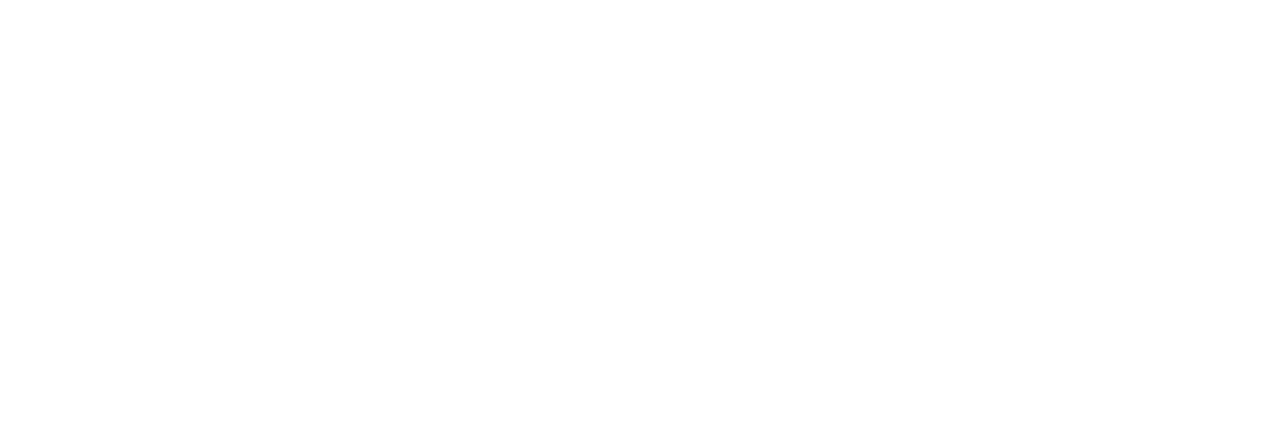
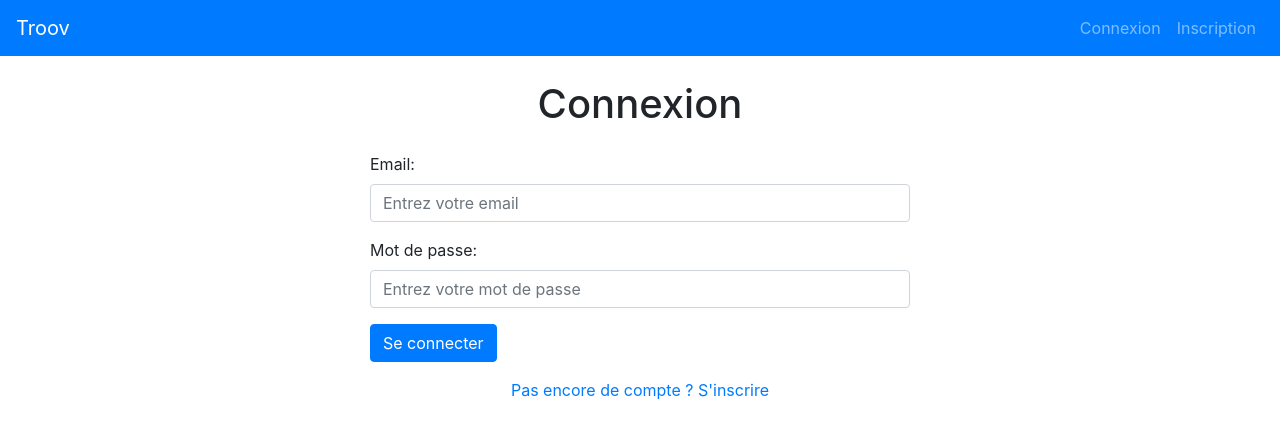
Before and after one commit to dryyss/TroovTesting, a Nuxt app in the folder frontend/: page /login in a window 1280 px wide. Before the commit this address had no page. Shown: the top 438 px of the page. Built offline with nearby package versions, Linux system fonts and the light colour scheme; no server answers.

Commit message:
feat: configuration initiale du frontend avec authentification

```diff
--- /dev/null
+++ b/frontend/components/AuthForm.vue
@@ -0,0 +1,52 @@
+<template>
+  <div class="auth-form">
+    <b-form @submit.prevent="onSubmit">
+      <b-form-group label="Email:" label-for="email">
+        <b-form-input
+          id="email"
+          v-model="form.email"
+          type="email"
+          required
+          placeholder="Entrez votre email"
+        />
+      </b-form-group>
+
+      <b-form-group label="Mot de passe:" label-for="password">
+        <b-form-input
+          id="password"
+          v-model="form.password"
+          type="password"
+          required
+          placeholder="Entrez votre mot de passe"
+        />
+      </b-form-group>
+
+      <b-button type="submit" variant="primary">{{ submitText }}</b-button>
+    </b-form>
+  </div>
+</template>
+
+<script>
+export default {
+  name: 'AuthForm',
+  props: {
+    submitText: {
+      type: String,
+      default: 'Connexion',
+    },
+  },
+  data() {
+    return {
+      form: {
+        email: '',
+        password: '',
+      },
+    }
+  },
+  methods: {
+    onSubmit() {
+      this.$emit('submit', this.form)
+    },
+  },
+}
+</script>
--- /dev/null
+++ b/frontend/layouts/default.vue
@@ -0,0 +1,35 @@
+<template>
+  <div>
+    <b-navbar toggleable="lg" type="dark" variant="primary">
+      <b-navbar-brand to="/">Troov</b-navbar-brand>
+      <b-navbar-toggle target="nav-collapse" />
+      <b-collapse id="nav-collapse" is-nav>
+        <b-navbar-nav class="ml-auto">
+          <template v-if="$auth.loggedIn">
+            <b-nav-item to="/objects">Mes objets</b-nav-item>
+            <b-nav-item @click="logout">Déconnexion</b-nav-item>
+          </template>
+          <template v-else>
+            <b-nav-item to="/login">Connexion</b-nav-item>
+            <b-nav-item to="/register">Inscription</b-nav-item>
+          </template>
+        </b-navbar-nav>
+      </b-collapse>
+    </b-navbar>
+    <main class="py-4">
+      <Nuxt />
+    </main>
+  </div>
+</template>
+
+<script>
+export default {
+  name: 'DefaultLayout',
+  methods: {
+    async logout() {
+      await this.$auth.logout()
+      this.$router.push('/login')
+    },
+  },
+}
+</script>
--- a/frontend/nuxt.config.js
+++ b/frontend/nuxt.config.js
@@ -1,18 +1,18 @@
 export default {
-  // Disable server-side rendering: https://go.nuxtjs.dev/ssr-mode
-  ssr: false,
+  // Target: https://go.nuxtjs.dev/config-target
+  target: 'static',
 
   // Global page headers: https://go.nuxtjs.dev/config-head
   head: {
-    title: 'TroovTestingFront',
-    htmlAttrs: {
-      lang: 'en',
-    },
+    title: "Troov - Gestion d'objets",
     meta: [
       { charset: 'utf-8' },
       { name: 'viewport', content: 'width=device-width, initial-scale=1' },
-      { hid: 'description', name: 'description', content: '' },
-      { name: 'format-detection', content: 'telephone=no' },
+      {
+        hid: 'description',
+        name: 'description',
+        content: "Application de gestion d'objets",
+      },
     ],
     link: [{ rel: 'icon', type: 'image/x-icon', href: '/favicon.ico' }],
   },
@@ -26,24 +26,37 @@
   // Auto import components: https://go.nuxtjs.dev/config-components
   components: true,
 
-  // Modules for dev and build (recommended): https://go.nuxtjs.dev/config-modules
-  buildModules: [
-    // https://go.nuxtjs.dev/typescript
-    '@nuxt/typescript-build',
-  ],
+  // Modules for dev and build: https://go.nuxtjs.dev/config-modules
+  buildModules: ['@nuxtjs/eslint-module'],
 
   // Modules: https://go.nuxtjs.dev/config-modules
-  modules: [
-    // https://go.nuxtjs.dev/bootstrap
-    'bootstrap-vue/nuxt',
-    // https://go.nuxtjs.dev/axios
-    '@nuxtjs/axios',
-  ],
+  modules: ['bootstrap-vue/nuxt', '@nuxtjs/axios', '@nuxtjs/auth-next'],
 
   // Axios module configuration: https://go.nuxtjs.dev/config-axios
   axios: {
-    // Workaround to avoid enforcing hard-coded localhost:3000: https://github.com/nuxt-community/axios-module/issues/308
-    baseURL: '/',
+    baseURL: process.env.API_URL,
+  },
+
+  // Auth module configuration
+  auth: {
+    strategies: {
+      local: {
+        token: {
+          property: 'token',
+          global: true,
+          required: true,
+          type: 'Bearer',
+        },
+        user: {
+          property: 'user',
+        },
+        endpoints: {
+          login: { url: '/api/auth/login', method: 'post' },
+          logout: { url: '/api/auth/logout', method: 'post' },
+          user: { url: '/api/auth/user', method: 'get' },
+        },
+      },
+    },
   },
 
   // Build Configuration: https://go.nuxtjs.dev/config-build
--- /dev/null
+++ b/frontend/pages/login.vue
@@ -0,0 +1,39 @@
+<template>
+  <div class="login-page">
+    <b-container>
+      <b-row class="justify-content-center">
+        <b-col cols="12" md="6">
+          <h1 class="text-center mb-4">Connexion</h1>
+          <auth-form submit-text="Se connecter" @submit="handleLogin" />
+          <div class="text-center mt-3">
+            <nuxt-link to="/register">
+              Pas encore de compte ? S'inscrire
+            </nuxt-link>
+          </div>
+        </b-col>
+      </b-row>
+    </b-container>
+  </div>
+</template>
+
+<script>
+export default {
+  name: 'LoginPage',
+  methods: {
+    async handleLogin(formData) {
+      try {
+        await this.$auth.loginWith('local', {
+          data: formData,
+        })
+        this.$router.push('/objects')
+      } catch (error) {
+        this.$bvToast.toast('Erreur de connexion', {
+          title: 'Erreur',
+          variant: 'danger',
+          solid: true,
+        })
+      }
+    },
+  },
+}
+</script>
```
Also changed, not shown: 2 other files (tests, documents, lock files or other folders).
